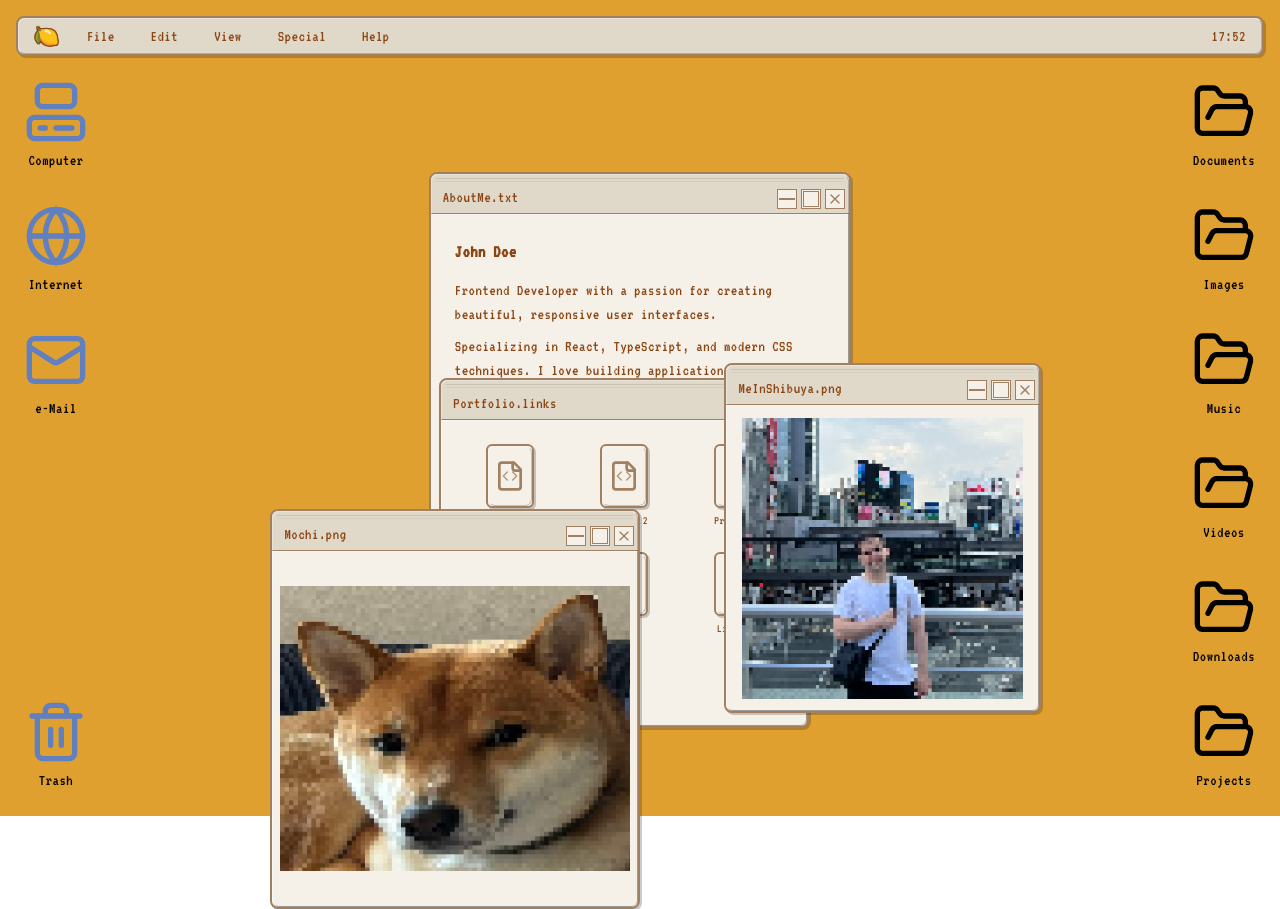
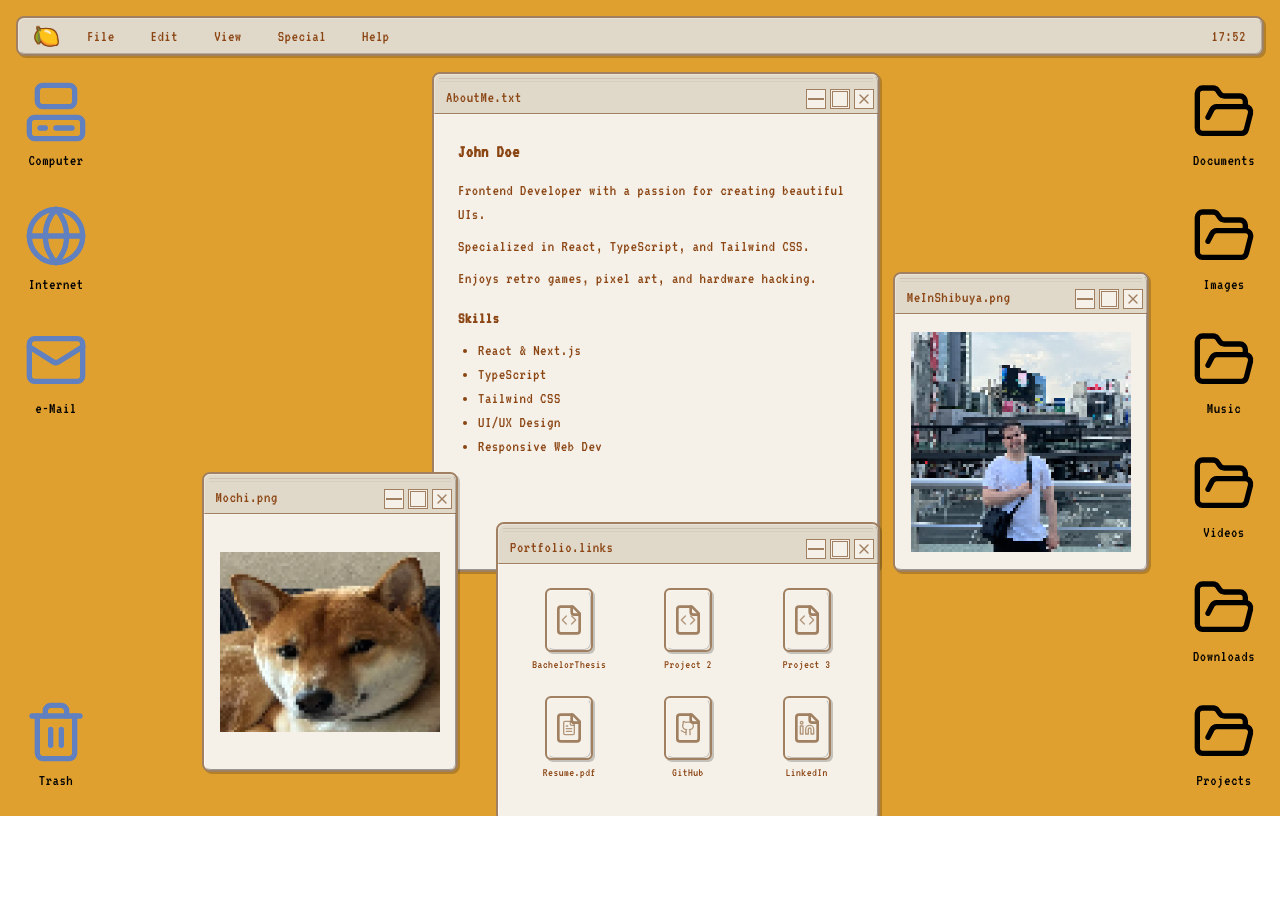
Before and after one commit to llemmoo/devportfolio, a Next.js app: page / in a window 1280 px wide. After the commit the page ends 816 px from the top, so only its background shows below. Built offline with nearby package versions, Linux system fonts and the light colour scheme.

Commit message:
fixed scaling for mac

```diff
--- a/app/page.tsx
+++ b/app/page.tsx
@@ -8,10 +8,8 @@ import { RetroShortcut } from "@/components/retro-shortcut"
 import { CodeIcon, FileTextIcon, GithubIcon, LinkedinIcon } from "lucide-react"
 
 export default function Home() {
-
   const [selectedFile, setSelectedFile] = useState<string | null>(null)
 
-  // Window visibility state
   const [windowStates, setWindowStates] = useState({
     aboutMe: true,
     portfolio: true,
@@ -20,44 +18,38 @@ export default function Home() {
     bachelorProject: false,
   })
 
-  // Window z-index management
   const [windowOrder, setWindowOrder] = useState(["aboutMe", "portfolio", "picture1", "picture2"])
 
-  // Function to bring a window to the front
   const bringToFront = (windowId: string) => {
     setWindowOrder((prev) => [...prev.filter((id) => id !== windowId), windowId])
   }
 
   const handleDoubleClick = (windowId?: keyof typeof windowStates, linkRef?: string) => {
-    if(windowId)
-    {
-      toggleWindow(windowId);
-    }
-    if(linkRef)
-    {
-      window.open(linkRef, "_blank")?.focus();
-    }
+    if (windowId) toggleWindow(windowId)
+    if (linkRef) window.open(linkRef, "_blank")?.focus()
   }
 
-   // Toggle window visibility
   const toggleWindow = (windowId: keyof typeof windowStates) => {
     setWindowStates((prev) => ({
       ...prev,
       [windowId]: !prev[windowId],
     }))
 
-    if (!windowStates[windowId]) {
-      bringToFront(windowId)
-    }
+    if (!windowStates[windowId]) bringToFront(windowId)
   }
 
-    // Screen size detection
+  const closeWindow = (windowId: keyof typeof windowStates) => {
+    setWindowStates((prev) => ({
+      ...prev,
+      [windowId]: false,
+    }))
+  }
+
   const [screenSize, setScreenSize] = useState({
     width: typeof window !== "undefined" ? window.innerWidth : 1920,
     height: typeof window !== "undefined" ? window.innerHeight : 1080,
   })
 
-  // Update screen size on resize
   useEffect(() => {
     const handleResize = () => {
       setScreenSize({
@@ -70,15 +62,6 @@ export default function Home() {
     return () => window.removeEventListener("resize", handleResize)
   }, [])
 
-    // Close window
-    const closeWindow = (windowId: keyof typeof windowStates) => {
-      setWindowStates((prev) => ({
-        ...prev,
-        [windowId]: false,
-      }))
-    }
-
-  // Portfolio files
   const portfolioFiles = [
     { id: "bachelorProject", name: "BachelorThesis", icon: <CodeIcon className="w-4 h-4 text-[#a08060]/80" /> },
     { id: "project2", name: "Project 2", icon: <CodeIcon className="w-4 h-4 text-[#a08060]/80" /> },
@@ -88,7 +71,6 @@ export default function Home() {
     { id: "linkedin", name: "LinkedIn", url: "https://linkedin.com/in/oliver-lemonakis", icon: <LinkedinIcon className="w-4 h-4 text-[#a08060]/80" /> },
   ]
 
-  // Folders for the sidebar
   const folders = [
     { id: "documents", name: "Documents", type: "folder" as const, color: "black" as const },
     { id: "images", name: "Images", type: "folder" as const, color: "black" as const },
@@ -98,88 +80,67 @@ export default function Home() {
     { id: "projects", name: "Projects", type: "folder" as const, color: "black" as const },
   ]
 
-    // Calculate window positions based on screen size
   const getWindowStyles = () => {
-      const isMobile = screenSize.width < 768
-      const containerWidth = isMobile ? screenSize.width * 0.95 : screenSize.width * 0.8
-    // Base styles for all windows
-    const baseStyles = {
+    const { width } = screenSize
+
+    const isMobile = width < 768
+    const isTablet = width >= 768 && width < 1024
+    const isDesktop = width >= 1024 && width < 1920
+    const isLargeDesktop = width >= 1920
+
+    const commonStyle = { position: "absolute" as const }
+
+    return {
       aboutMe: {
-        width: isMobile ? "95%" : "40%",
+        ...commonStyle,
+        width: isMobile ? "90vw" : isTablet ? "60vw" : isLargeDesktop ? "35vw" : "35vw",
         height: isMobile ? "300px" : "500px",
-        position: "absolute" as const,
-        left: isMobile ? "2.5%" : "30%",
-        top: isMobile ? "80px" : "100px",
+        left: isMobile ? "5vw" : "25vw",
+        top: "0px",
         zIndex: windowOrder.indexOf("aboutMe") + 1,
       },
       portfolio: {
-        width: isMobile ? "95%" : "35%",
-        height: isMobile ? "350px" : "350px",
-        position: "absolute" as const,
-        left: isMobile ? "2.5%" : "31%",
-        top: isMobile ? "400px" : "42%",
-        zIndex: windowOrder.indexOf("portfolio") + 2,
+        ...commonStyle,
+        width: isMobile ? "90vw" : isTablet ? "50vw" : "30vw",
+        height: "300px",
+        left: isMobile ? "5vw" : "30vw",
+        top: isMobile ? "400px" : "450px",
+        zIndex: windowOrder.indexOf("portfolio") + 1,
       },
       picture1: {
-        width: isMobile ? "95%" : "30%",
-        height: isMobile ? "250px" : "350px",
-        position: "absolute" as const,
-        left: isMobile ? "2.5%" : "58%",
-        top: isMobile ? "770px" : "40%",
+        ...commonStyle,
+        width: isMobile ? "90vw" : isTablet ? "40vw" : "20vw",
+        height: "300px",
+        left: isMobile ? "5vw" : "61vw",
+        top: isMobile ? "750px" : "200px",
         zIndex: windowOrder.indexOf("picture1") + 1,
       },
       picture2: {
-        width: isMobile ? "95%" : "35%",
-        height: isMobile ? "250px" : "400px",
-        position: "absolute" as const,
-        left: isMobile ? "2.5%" : "15%",
-        top: isMobile ? "1040px" : "60%",
+        ...commonStyle,
+        width: isMobile ? "90vw" : isTablet ? "40vw" : "20vw",
+        height: "300px",
+        left: isMobile ? "5vw" : "7vw",
+        top: isMobile ? "1080px" : "400px",
         zIndex: windowOrder.indexOf("picture2") + 1,
       },
       bachelorProject: {
-        width: isMobile ? "95%" : "50%",
-        height: isMobile ? "250px" : "850px",
-        position: "absolute" as const,
-        left: isMobile ? "2.5%" : "22%",
+        ...commonStyle,
+        width: isMobile ? "90vw" : isTablet ? "70vw" : "50vw",
+        height: isMobile ? "300px" : "850px",
+        left: isMobile ? "5vw" : "20vw",
         top: isMobile ? "50%" : "10%",
         zIndex: windowOrder.indexOf("bachelorProject") + 1,
       },
     }
-
-
-    // Adjust for larger screens
-    if (screenSize.width >= 1440) {
-      baseStyles.aboutMe.width = "30%"
-      baseStyles.portfolio.width = "25%"
-      baseStyles.picture1.width = "15%"
-      baseStyles.picture2.width = "18%"
-    }
-
-    // Adjust for 4K screens
-    if (screenSize.width >= 2560) {
-      baseStyles.aboutMe.width = "30%"
-      baseStyles.aboutMe.height = "500px"
-      baseStyles.portfolio.width = "20%"
-      baseStyles.portfolio.height = "400px"
-      baseStyles.picture1.width = "10%"
-      baseStyles.picture1.height = "500px"
-      baseStyles.picture2.width = "10%"
-      baseStyles.picture2.height = "400px"
-    }
-
-    return baseStyles
   }
 
   const windowStyles = getWindowStyles()
 
   return (
-    <div className="min-h-screen bg-[#e0a030] p-4 flex flex-col relative">
-      {/* Navbar */}
+    <div className="min-h-screen w-full bg-[#e0a030] p-4 flex flex-col relative overflow-hidden">
       <RetroNavbar className="mb-4 z-50 relative" />
 
-      {/* Desktop Icons */}
       <div className="flex flex-col md:flex-row flex-1 gap-4 z-0">
-        {/* Left sidebar */}
         <div className="flex flex-row md:flex-col gap-4 mb-4 md:mb-0">
           <RetroShortcut name="Computer" type="computer" onClick={() => toggleWindow("aboutMe")} />
           <RetroShortcut name="Internet" type="globe" onClick={() => toggleWindow("portfolio")} />
@@ -189,12 +150,9 @@ export default function Home() {
           </div>
         </div>
 
-        {/* Main content area - empty to allow for absolute positioning of windows */}
         <div className="flex-1 relative min-h-[80vh]">
-          {/* About Me Window */}
           {windowStates.aboutMe && (
             <RetroWindow
-              className="overflow-hidden"
               style={windowStyles.aboutMe}
               title="AboutMe.txt"
               onClose={() => closeWindow("aboutMe")}
@@ -202,35 +160,25 @@ export default function Home() {
               onMaximize={() => bringToFront("aboutMe")}
               onClick={() => bringToFront("aboutMe")}
             >
-              <div className="p-4 h-full overflow-auto">
-                <h2 className="text-lg font-semibold retro-text mb-3 text-[#8b4513]">John Doe</h2>
-                <p className="retro-text text-[#8b4513] mb-2">
-                  Frontend Developer with a passion for creating beautiful, responsive user interfaces.
-                </p>
-                <p className="retro-text text-[#8b4513] mb-2">
-                  Specializing in React, TypeScript, and modern CSS techniques. I love building applications that are
-                  both functional and aesthetically pleasing.
-                </p>
-                <p className="retro-text text-[#8b4513] mb-2">
-                  When I'm not coding, you can find me exploring vintage technology, playing retro video games, or
-                  experimenting with pixel art.
-                </p>
-                <h3 className="text-md font-semibold retro-text mt-4 mb-2 text-[#8b4513]">Skills</h3>
-                <ul className="list-disc pl-5 retro-text text-[#8b4513]">
+              <div className="p-4 h-full overflow-auto text-[#8b4513]">
+                <h2 className="text-lg font-semibold retro-text mb-3">John Doe</h2>
+                <p className="retro-text mb-2">Frontend Developer with a passion for creating beautiful UIs.</p>
+                <p className="retro-text mb-2">Specialized in React, TypeScript, and Tailwind CSS.</p>
+                <p className="retro-text mb-2">Enjoys retro games, pixel art, and hardware hacking.</p>
+                <h3 className="text-md font-semibold retro-text mt-4 mb-2">Skills</h3>
+                <ul className="list-disc pl-5 retro-text">
                   <li>React & Next.js</li>
                   <li>TypeScript</li>
                   <li>Tailwind CSS</li>
                   <li>UI/UX Design</li>
-                  <li>Responsive Web Development</li>
+                  <li>Responsive Web Dev</li>
                 </ul>
               </div>
             </RetroWindow>
           )}
 
-          {/* Portfolio Window */}
           {windowStates.portfolio && (
             <RetroWindow
-              className="overflow-hidden"
               style={windowStyles.portfolio}
               title="Portfolio.links"
               onClose={() => closeWindow("portfolio")}
@@ -248,9 +196,9 @@ export default function Home() {
                     onClick={() => setSelectedFile(file.id)}
                     onDoubleClick={() => {
                       if (file.id in windowStates) {
-                      handleDoubleClick(file.id as keyof typeof windowStates);
+                        handleDoubleClick(file.id as keyof typeof windowStates)
                       } else {
-                      handleDoubleClick(undefined, file.url);
+                        handleDoubleClick(undefined, file.url)
                       }
                     }}
                   />
@@ -259,10 +207,8 @@ export default function Home() {
             </RetroWindow>
           )}
 
-          {/* Picture Window 1 */}
           {windowStates.picture1 && (
             <RetroWindow
-              className="overflow-hidden"
               style={windowStyles.picture1}
               title="MeInShibuya.png"
               onClose={() => closeWindow("picture1")}
@@ -271,16 +217,17 @@ export default function Home() {
               onClick={() => bringToFront("picture1")}
             >
               <div className="h-full flex items-center justify-center bg-[#f5f0e8] p-2">
-              <img src="images/pixelate12.png" alt="Mochi.png" style={{maxWidth: "100%"}}/>
-
+                <img
+                  src="/images/pixelate12.png"
+                  alt="Me in Shibuya"
+                  style={{ maxWidth: "100%", height: "auto" }}
+                />
               </div>
             </RetroWindow>
           )}
 
-          {/* Picture Window 2 */}
           {windowStates.picture2 && (
             <RetroWindow
-              className="overflow-hidden"
               style={windowStyles.picture2}
               title="Mochi.png"
               onClose={() => closeWindow("picture2")}
@@ -288,18 +235,18 @@ export default function Home() {
               onMaximize={() => bringToFront("picture2")}
               onClick={() => bringToFront("picture2")}
             >
-              <div className="h-full flex items-center justify-center bg-[#f5f0e8] p-0">
-                <picture>
-                <img src="images/pixelatePoch12.png" alt="Mochi.png" style={{maxWidth: "100%"}}/>
-                </picture>
+              <div className="h-full flex items-center justify-center bg-[#f5f0e8] p-2">
+                <img
+                  src="/images/pixelatePoch12.png"
+                  alt="Mochi"
+                  style={{ maxWidth: "100%", height: "auto" }}
+                />
               </div>
             </RetroWindow>
           )}
 
-          {/* Bachelor Project */}
           {windowStates.bachelorProject && (
             <RetroWindow
-              className="overflow-hidden"
               style={windowStyles.bachelorProject}
               title="BachelorProject"
               onClose={() => closeWindow("bachelorProject")}
@@ -307,17 +254,17 @@ export default function Home() {
               onMaximize={() => bringToFront("bachelorProject")}
               onClick={() => bringToFront("bachelorProject")}
             >
-              <div className="h-full flex items-center justify-center bg-[#f5f0e8] p-0">
-                <picture>
-                <img src="images/pixelatePoch12.png" alt="Mochi.png" style={{maxWidth: "100%"}}/>
-                </picture>
+              <div className="h-full flex items-center justify-center bg-[#f5f0e8] p-2">
+                <img
+                  src="/images/pixelatePoch12.png"
+                  alt="Bachelor Project"
+                  style={{ maxWidth: "100%", height: "auto" }}
+                />
               </div>
             </RetroWindow>
           )}
-
         </div>
 
-        {/* Right sidebar */}
         <div className="flex flex-row md:flex-col gap-4 mt-4 md:mt-0">
           {folders.map((folder) => (
             <RetroShortcut key={folder.id} name={folder.name} type={folder.type} color={folder.color} />
@@ -328,7 +275,6 @@ export default function Home() {
         </div>
       </div>
 
-      {/* Mobile-only folder dock at bottom */}
       <div className="md:hidden flex justify-center gap-4 mt-4 pt-4 border-t border-[#a08060]/30">
         <RetroShortcut name="Home" type="folder" />
         <RetroShortcut name="Settings" type="folder" />
```
Lines whose indentation alone changed are shown as unchanged.
